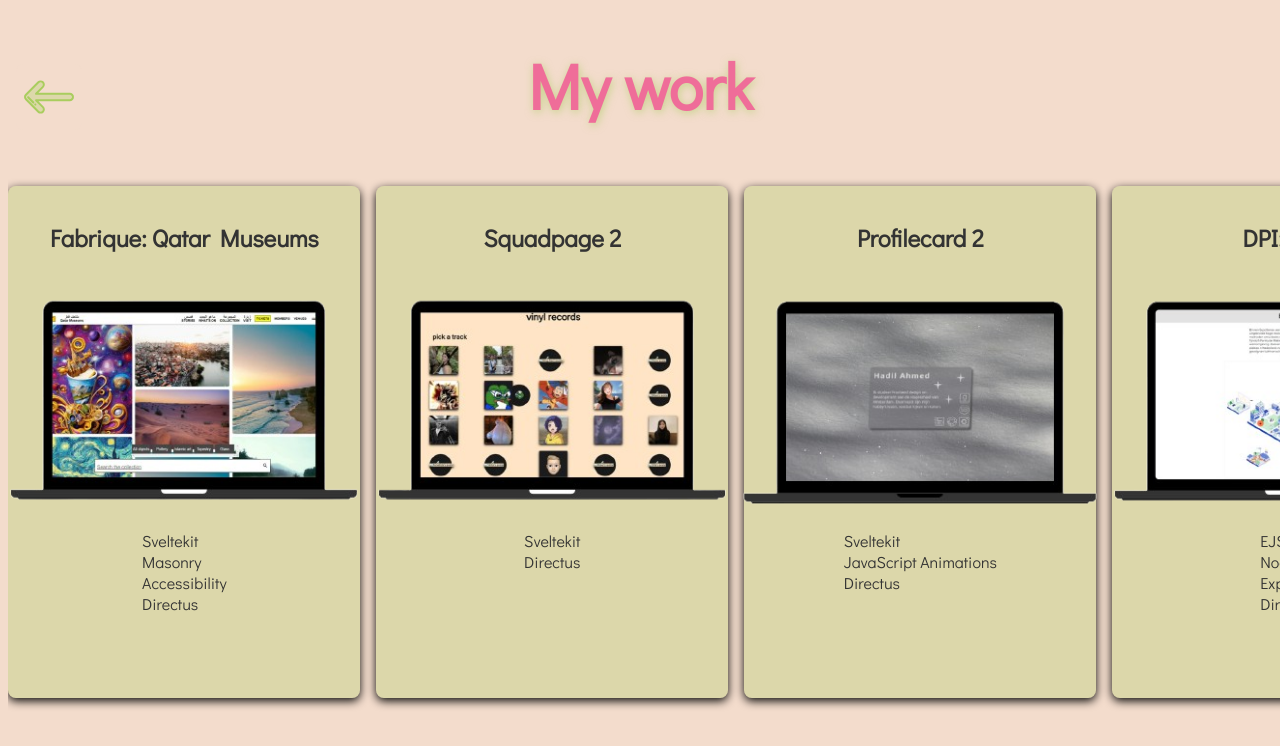
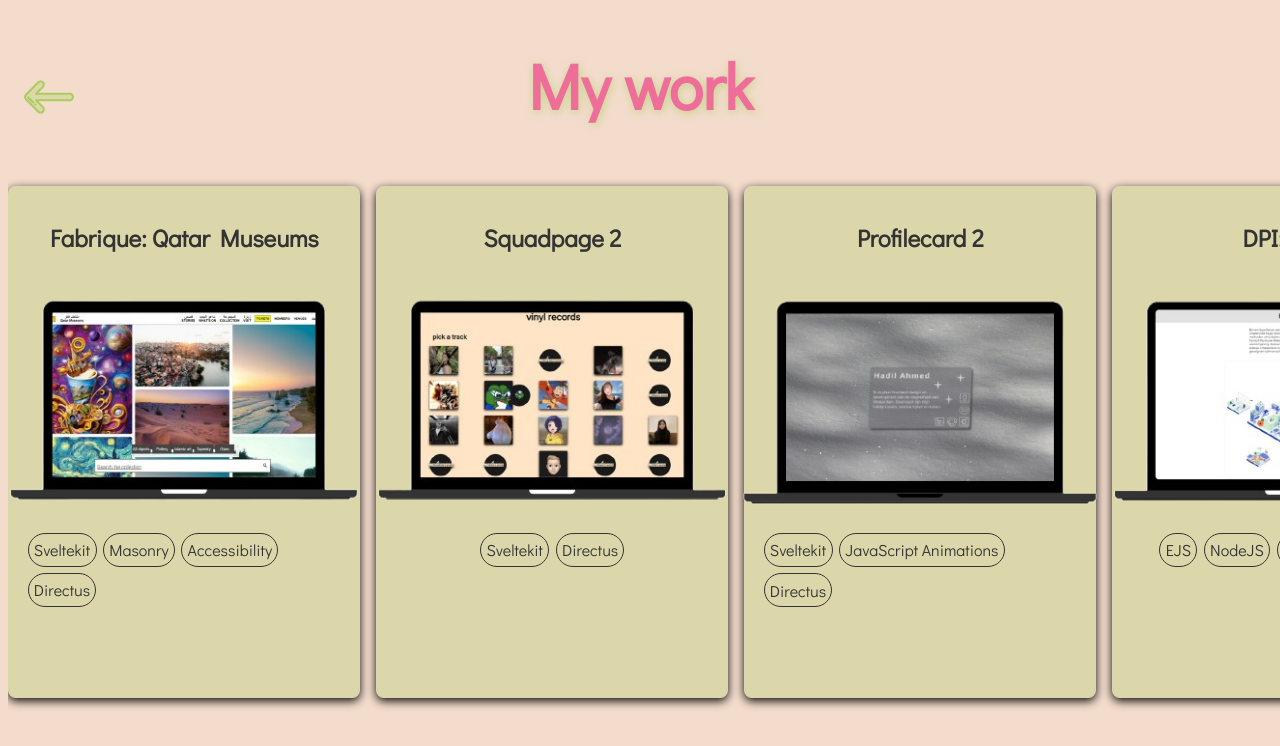
Before and after one commit to Hadil66/portfolio.V1, a SvelteKit app: page /mywork in a window 1280 px wide. Shown: the top 746 px of the page. Built offline with nearby package versions, Linux system fonts and the light colour scheme.

Commit message:
tech list

```diff
--- a/src/routes/mywork/+page.svelte
+++ b/src/routes/mywork/+page.svelte
@@ -175,8 +175,15 @@
 
   .work ul {
     padding: 0;
+    display: flex;
+    flex-wrap: wrap;
 }
 .work li {
   list-style-type: "";
+  border: solid 1px;
+  margin: calc(var(--reg-space)/5);
+  padding: calc(var(--reg-space)/3);
+  width: max-content;
+  border-radius: 50px;
 }
 </style>
```
